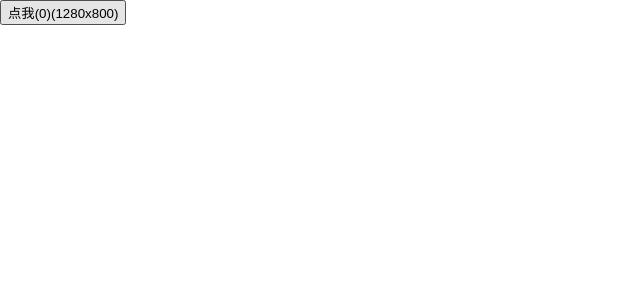
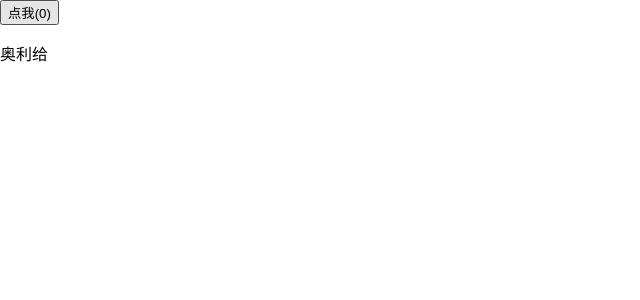
Before and after one commit to HenryDong123/trian-ticket, a React app: page / in a window 1280 px wide. Shown: the top 300 px of the page, without its empty margins (0-640 px from the left). Built offline with nearby package versions, Linux system fonts and the light colour scheme.

Commit message:
test useEffect's callBack add sec arg

```diff
--- a/src/App.js
+++ b/src/App.js
@@ -1,6 +1,5 @@
 import React, {useState, useEffect} from 'react';
 import './App.css';
-
 
 function App() {
     const [params, setCount] = useState({count: 0})
@@ -15,6 +14,9 @@ function App() {
         })
     }
     useEffect(() => {
+        console.log('Count:' + params.count)
+    }, [params.count])
+    useEffect(() => {
         document.title = params.count
     })
     useEffect(() => {
@@ -22,11 +24,31 @@ function App() {
         return () => {
             window.removeEventListener('resize', onResize, false)
         }
-    },[])
+    }, [])
+    const onClick = () => {
+        console.log('click')
+    }
+    useEffect(()=>{
+        document.querySelector('#size').addEventListener('click', onClick,false)
+        return () => {
+            document.querySelector('#size').removeEventListener('click', onClick,false)
+
+        }
+    })
     return (
-        <button type="button" onClick={() => {
-            setCount({count: params.count + 1})
-        }}>点我({params.count})({size.width}x{size.height})</button>
+        <div>
+            <button type="button" onClick={() => {
+                setCount({count: params.count + 1})
+            }}>点我({params.count})
+            </button>
+            {
+                params.count%2
+                ?<span id={'size'}>({size.width}x{size.height})</span>
+                :<p id={'size'}>奥利给</p>
+            }
+
+        </div>
+
     );
 
 }
```
